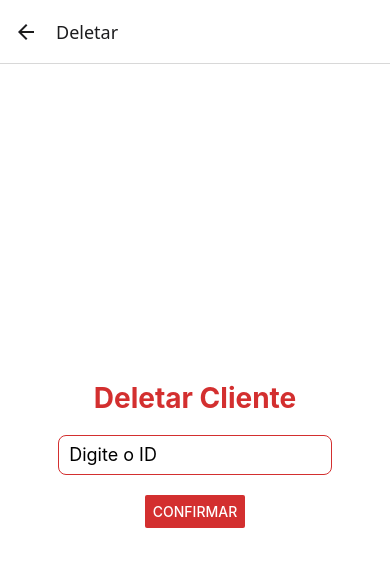
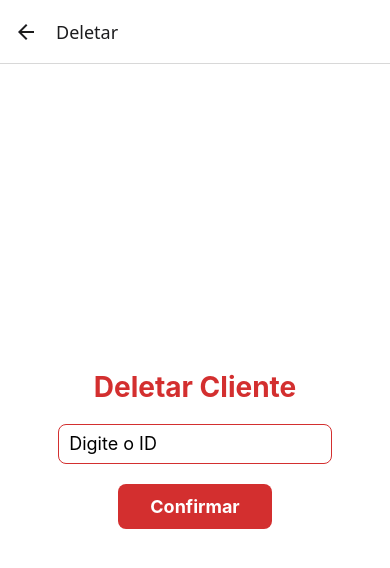
Before and after one commit to vitorcecato-sesi/balada-backend-mobile, a React Native app: screen /Deletar in a window 390 px wide. Shown: the top 568 px of the page. Built offline with nearby package versions, Linux system fonts and the light colour scheme.

Commit message:
botao arrumado

```diff
--- a/screens/Deletar.js
+++ b/screens/Deletar.js
@@ -1,11 +1,13 @@
 import React, { useState } from "react";
-import { Text, Button, View, StyleSheet, TextInput } from "react-native";
+import { Text, View, StyleSheet, TextInput, TouchableOpacity } from "react-native";
 
 export default function Deletar({ navigation }) {
   const [id, setId] = useState("");
   const [erroMsg, setErroMsg] = useState("");
+  const [loading, setLoading] = useState(false);
 
   const metodoDelete = async () => {
+    setLoading(true);
     try {
       const response = await fetch(`${URL_API}/clientes/${id}`, {
         method: "DELETE",
@@ -13,14 +15,13 @@ export default function Deletar({ navigation }) {
       if (response.ok) {
         setErroMsg("Deletado com sucesso!");
         setId("");
-        // metodoGetAll(); // Descomente se existir
-        // limparCampos(); // Descomente se existir
       } else {
-        setErroMsg("Erro ao deletar cliente");
+        setErroMsg("Erro ao deletar balada");
       }
     } catch (error) {
-      setErroMsg("Erro ao deletar cliente");
+      setErroMsg("Erro ao deletar balada");
     }
+    setLoading(false);
   };
 
   return (
@@ -33,7 +34,16 @@ export default function Deletar({ navigation }) {
         onChangeText={setId}
         keyboardType="numeric"
       />
-      <Button title="Confirmar" onPress={metodoDelete} color="#d32f2f" />
+      <TouchableOpacity
+        style={[styles.button, loading && styles.buttonDisabled]}
+        onPress={metodoDelete}
+        activeOpacity={0.6}
+        disabled={loading}
+      >
+        <Text style={styles.buttonText}>
+          {loading ? "Deletando..." : "Confirmar"}
+        </Text>
+      </TouchableOpacity>
       {erroMsg ? <Text style={styles.msg}>{erroMsg}</Text> : null}
     </View>
   );
@@ -63,6 +73,22 @@ const styles = StyleSheet.create({
     marginBottom: 20,
     fontSize: 18,
   },
+  button: {
+    backgroundColor: "#d32f2f",
+    paddingVertical: 12,
+    paddingHorizontal: 32,
+    borderRadius: 8,
+    alignItems: "center",
+    marginBottom: 10,
+  },
+  buttonText: {
+    color: "#fff",
+    fontSize: 18,
+    fontWeight: "bold",
+  },
+  buttonDisabled: {
+    opacity: 0.6,
+  },
   msg: {
     marginTop: 20,
     fontSize: 16,
```
